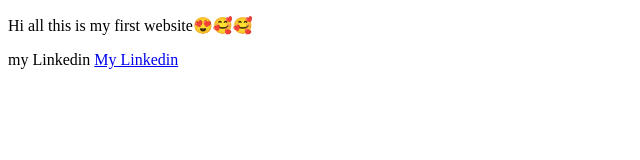
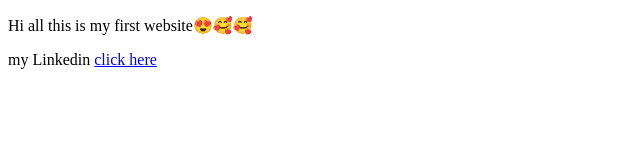
Before and after one commit to vigneshtsv/github-session, a plain HTML site: page index.html in a window 1280 px wide. Shown: the full height of the page, 0-640 px from the left. Drawn offline with Linux system fonts and the light colour scheme.

Commit message:
link change

```diff
--- a/index.html
+++ b/index.html
@@ -7,6 +7,6 @@
 </head>
 <body>
     <p>Hi all this is my first website😍🥰🥰</p>
-    <p>my Linkedin <a href="https://www.linkedin.com/in/vignesh-ts-bb4365284?lipi=urn%3Ali%3Apage%3Ad_flagship3_profile_view_base_contact_details%3BIUI92Y9ET8uEj5OhfVzs6w%3D%3D" target="blank">My Linkedin</a></p>
+    <p>my Linkedin <a href="https://www.linkedin.com/in/vignesh-ts-bb4365284?lipi=urn%3Ali%3Apage%3Ad_flagship3_profile_view_base_contact_details%3BIUI92Y9ET8uEj5OhfVzs6w%3D%3D" target="blank">click here</a></p>
 </body>
 </html>
```
